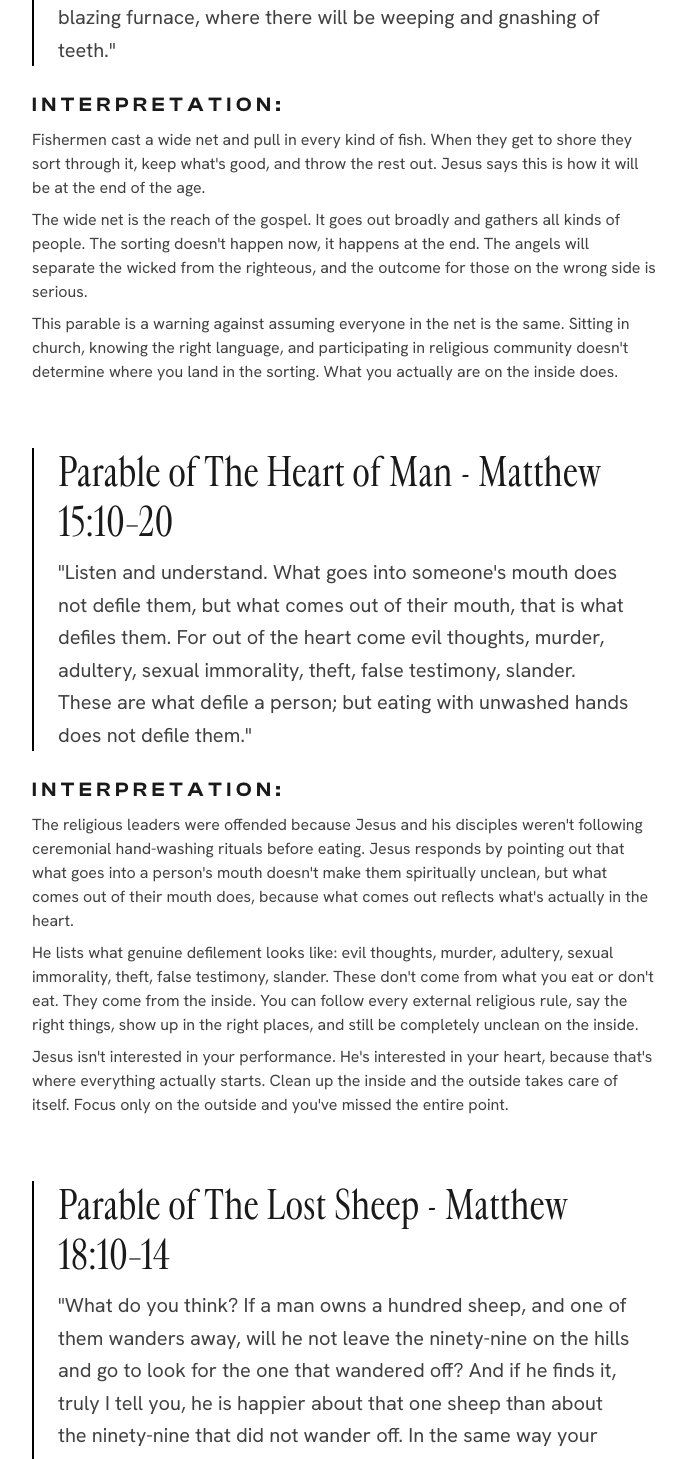
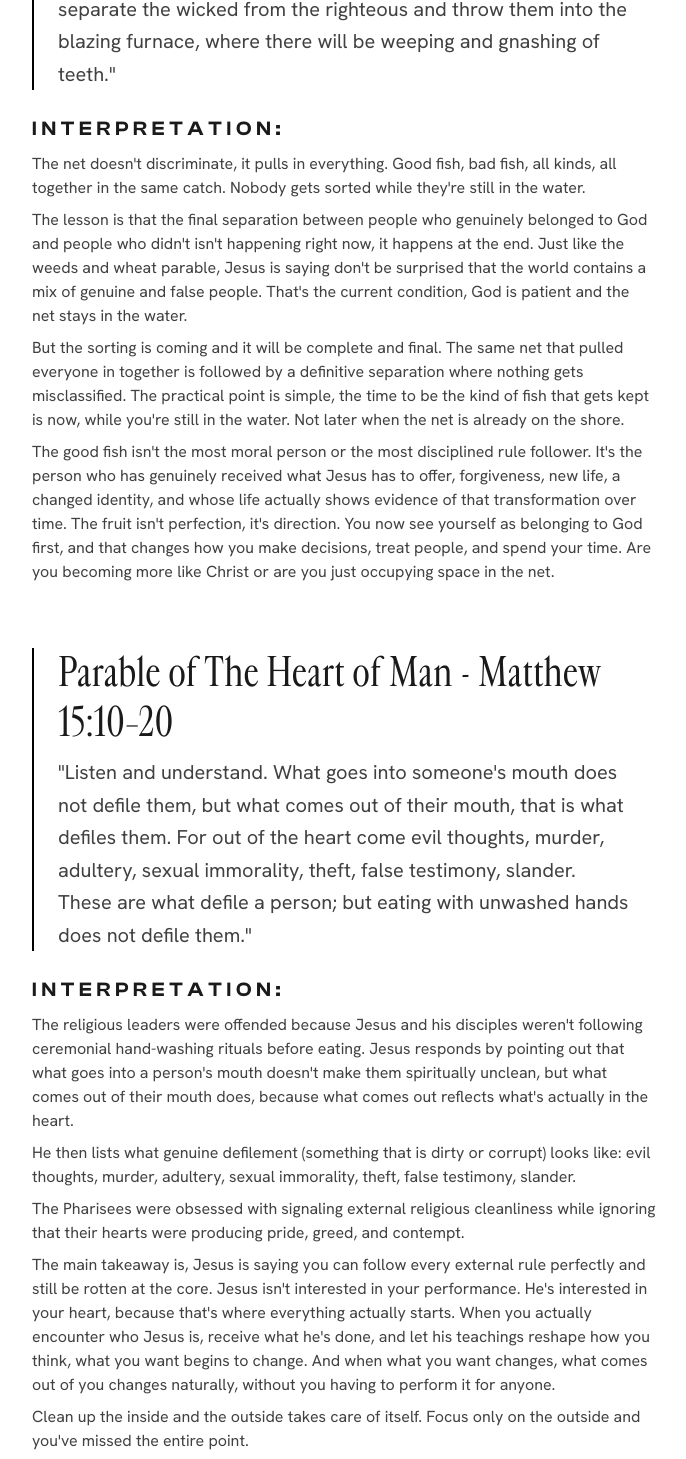
Before and after one commit to jnaples/parables-project, a React (Vite) app: page / in a window 1280 px wide. Shown: the part 9192-10651 px from the top of the page, without its empty margins (296-982 px from the left). Built offline with nearby package versions, Linux system fonts and the light colour scheme.

Commit message:
add more parables

```diff
--- a/src/data/parables.js
+++ b/src/data/parables.js
@@ -143,7 +143,7 @@ one that gets used on you.`,
     scripture: `"Again, the kingdom of Heaven is like a merchant looking for fine pearls. When he found one of great value, he went away and sold everything he had and bought it."`,
     interpretation: [
       `A merchant who makes his living searching for fine pearls finds one that is exceptional, unlike anything he's seen. He goes and sells his entire inventory to buy it.`,
-      `This is essentially the same message as the hidden treasure but from a different angle. The hidden treasure finds a person by surprise. The pearl finds a person who was already searching. Both end with the same response: everything else for this one thing.`,
+      `This is essentially the same message as The Parable of Hidden Treasure but from a different angle. The hidden treasure finds a person by surprise. The pearl finds a person who was already searching. Both end with the same response, everything else for this one thing.`,
       `Jesus is saying the kingdom is worth that kind of all-in response, whether you came to faith suddenly or whether you've been seeking for a long time. The method of finding it doesn't matter. What matters is recognizing what you found and responding accordingly.`,
     ],
   },
@@ -153,9 +153,10 @@ one that gets used on you.`,
     reference: "Matthew 13:47–50",
     scripture: `"Once again, the kingdom of Heaven is like a net that was let down into the lake and caught all kinds of fish. When it was full, the fishermen pulled it up on the shore. Then they sat down and collected the good fish in baskets, but threw the bad away. This is how it will be at the end of the age. The angels will come and separate the wicked from the righteous and throw them into the blazing furnace, where there will be weeping and gnashing of teeth."`,
     interpretation: [
-      `Fishermen cast a wide net and pull in every kind of fish. When they get to shore they sort through it, keep what's good, and throw the rest out. Jesus says this is how it will be at the end of the age.`,
-      `The wide net is the reach of the gospel. It goes out broadly and gathers all kinds of people. The sorting doesn't happen now, it happens at the end. The angels will separate the wicked from the righteous, and the outcome for those on the wrong side is serious.`,
-      `This parable is a warning against assuming everyone in the net is the same. Sitting in church, knowing the right language, and participating in religious community doesn't determine where you land in the sorting. What you actually are on the inside does.`,
+      `The net doesn't discriminate, it pulls in everything. Good fish, bad fish, all kinds, all together in the same catch. Nobody gets sorted while they're still in the water.`,
+      `The lesson is that the final separation between people who genuinely belonged to God and people who didn't isn't happening right now, it happens at the end. Just like the weeds and wheat parable, Jesus is saying don't be surprised that the world contains a mix of genuine and false people. That's the current condition, God is patient and the net stays in the water.`,
+      `But the sorting is coming and it will be complete and final. The same net that pulled everyone in together is followed by a definitive separation where nothing gets misclassified. The practical point is simple, the time to be the kind of fish that gets kept is now, while you're still in the water. Not later when the net is already on the shore.`,
+      `The good fish isn't the most moral person or the most disciplined rule follower. It's the person who has genuinely received what Jesus has to offer, forgiveness, new life, a changed identity, and whose life actually shows evidence of that transformation over time. The fruit isn't perfection, it's direction. You now see yourself as belonging to God first, and that changes how you make decisions, treat people, and spend your time. Are you becoming more like Christ or are you just occupying space in the net.`,
     ],
   },
   {
@@ -165,8 +166,10 @@ one that gets used on you.`,
     scripture: `"Listen and understand. What goes into someone's mouth does not defile them, but what comes out of their mouth, that is what defiles them. For out of the heart come evil thoughts, murder, adultery, sexual immorality, theft, false testimony, slander. These are what defile a person; but eating with unwashed hands does not defile them."`,
     interpretation: [
       `The religious leaders were offended because Jesus and his disciples weren't following ceremonial hand-washing rituals before eating. Jesus responds by pointing out that what goes into a person's mouth doesn't make them spiritually unclean, but what comes out of their mouth does, because what comes out reflects what's actually in the heart.`,
-      `He lists what genuine defilement looks like: evil thoughts, murder, adultery, sexual immorality, theft, false testimony, slander. These don't come from what you eat or don't eat. They come from the inside. You can follow every external religious rule, say the right things, show up in the right places, and still be completely unclean on the inside.`,
-      `Jesus isn't interested in your performance. He's interested in your heart, because that's where everything actually starts. Clean up the inside and the outside takes care of itself. Focus only on the outside and you've missed the entire point.`,
+      `He then lists what genuine defilement (something that is dirty or corrupt) looks like: evil thoughts, murder, adultery, sexual immorality, theft, false testimony, slander.`,
+      `The Pharisees were obsessed with signaling external religious cleanliness while ignoring that their hearts were producing pride, greed, and contempt.`,
+      `The main takeaway is, Jesus is saying you can follow every external rule perfectly and still be rotten at the core. Jesus isn't interested in your performance. He's interested in your heart, because that's where everything actually starts. When you actually encounter who Jesus is, receive what he's done, and let his teachings reshape how you think, what you want begins to change. And when what you want changes, what comes out of you changes naturally, without you having to perform it for anyone.`,
+      `Clean up the inside and the outside takes care of itself. Focus only on the outside and you've missed the entire point.`,
     ],
   },
   {
```
